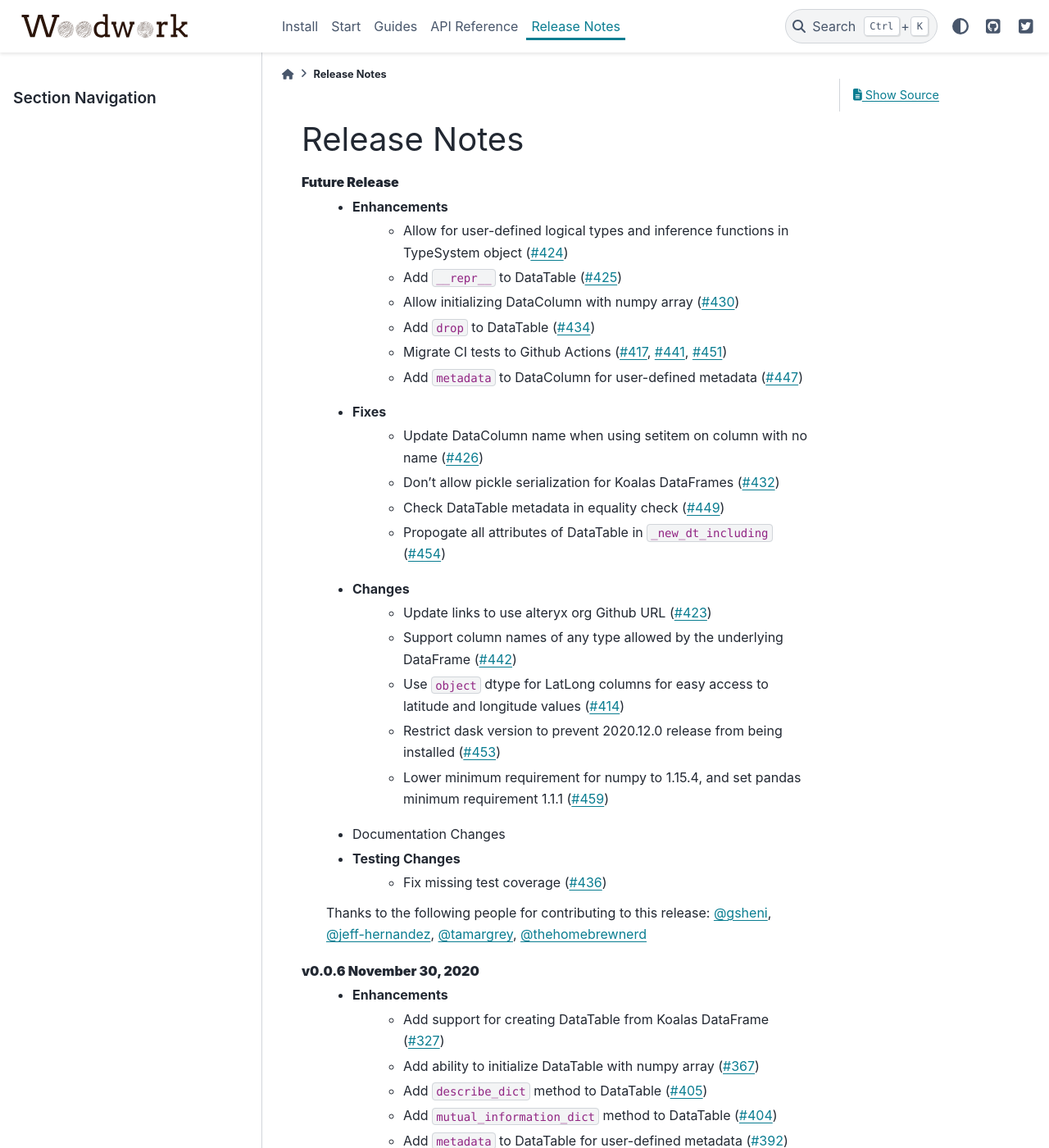
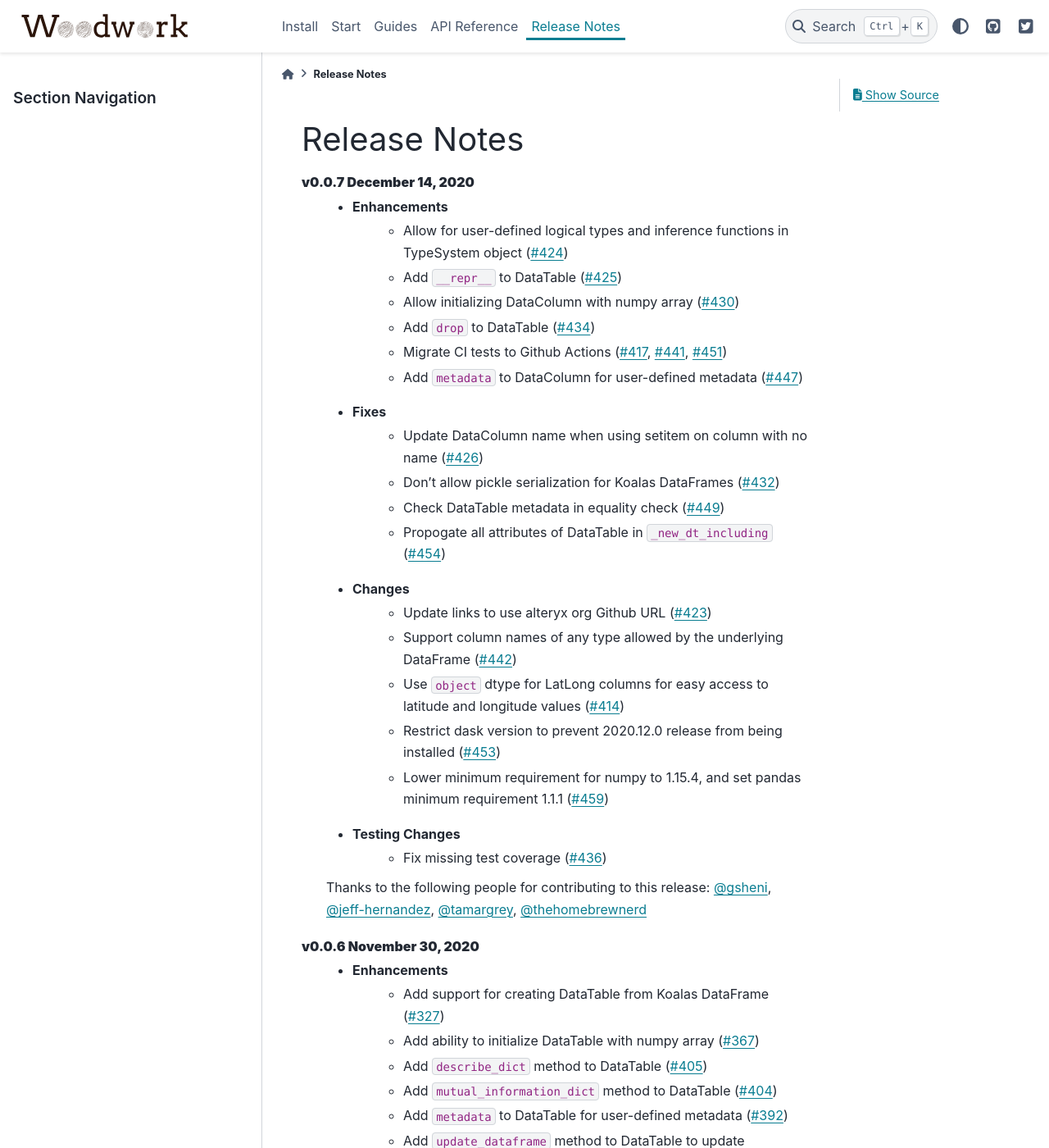
Before and after one commit to alteryx/woodwork, a Sphinx documentation site: the page built from docs/source/release_notes.rst, in a window 1280 px wide and 1400 px high. Shown: the whole window at 82% size. Built offline with Sphinx 7.4.7 and the PyData theme 0.15.4, drawn with Linux system fonts in a browser that asks for light colours; comment, search, counter and statistics services are not loaded.

Commit message:
update release notes

```diff
--- a/docs/source/release_notes.rst
+++ b/docs/source/release_notes.rst
@@ -2,7 +2,16 @@
 
 Release Notes
 -------------
-**Future Release**
+.. **Future Release**
+    * Enhancements
+    * Fixes
+    * Changes
+    * Documentation Changes
+    * Testing Changes
+
+.. Thanks to the following people for contributing to this release:
+
+**v0.0.7 December 14, 2020**
     * Enhancements
         * Allow for user-defined logical types and inference functions in TypeSystem object (:pr:`424`)
         * Add ``__repr__`` to DataTable (:pr:`425`)
@@ -21,7 +30,6 @@ Release Notes
         * Use ``object`` dtype for LatLong columns for easy access to latitude and longitude values (:pr:`414`)
         * Restrict dask version to prevent 2020.12.0 release from being installed (:pr:`453`)
         * Lower minimum requirement for numpy to 1.15.4, and set pandas minimum requirement 1.1.1 (:pr:`459`)
-    * Documentation Changes
     * Testing Changes
         * Fix missing test coverage (:pr:`436`)
 
```
